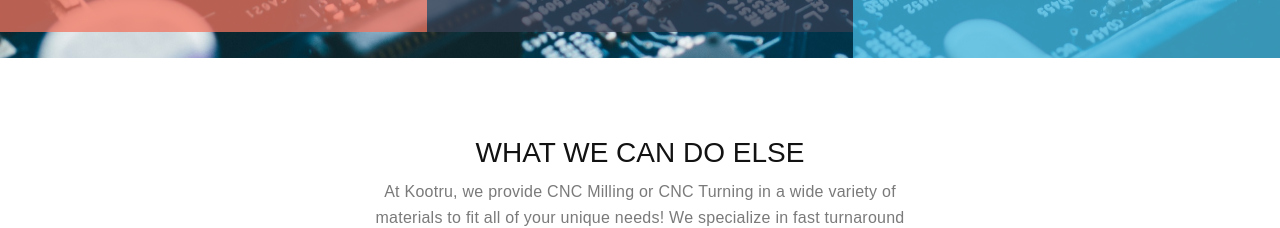
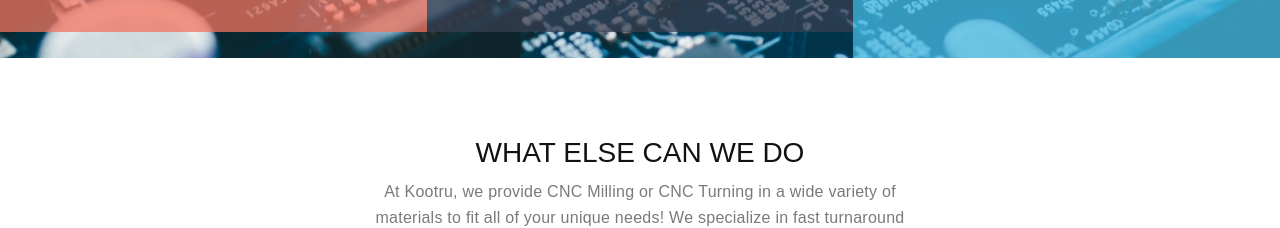
Before and after one commit to spinoza1791/spinoza1791.github.io, a plain HTML site: page index.html in a window 1280 px wide. Shown: the part 1400-1628 px from the top of the page. Drawn offline with nearby package versions, Linux system fonts and the light colour scheme; some packages are replaced by stand-ins of ours.

Commit message:
Update index.html

```diff
--- a/index.html
+++ b/index.html
@@ -142,7 +142,7 @@ http://www.templatemo.com/tm-508-power
                 <div class="row">
                     <div class="col-md-12">
                         <div class="section-heading">
-                            <h4>What we can do else</h4>
+                            <h4>What else can we do</h4>
                             <p>At Kootru, we provide CNC Milling or CNC Turning in a wide variety of materials to fit all of your unique needs! We specialize in fast turnaround times for Just-In-Time (JIT) Manufacturing and Rapid Prototyping</p>
                         </div>
                     </div>
```
